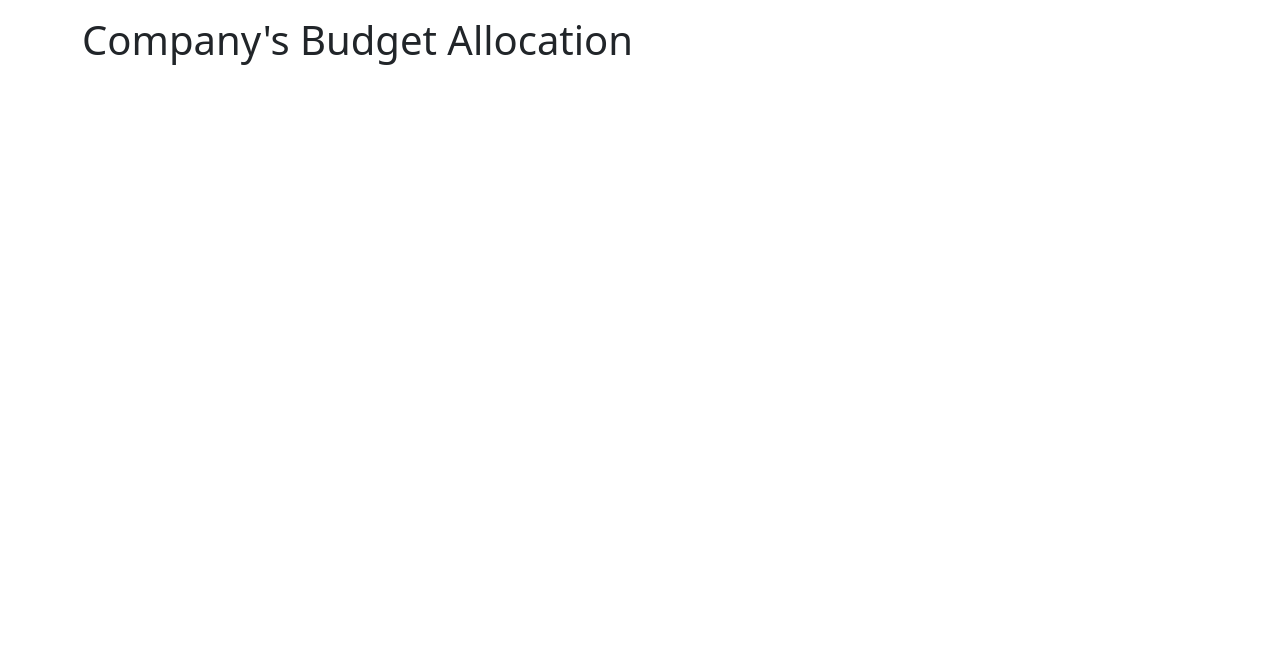
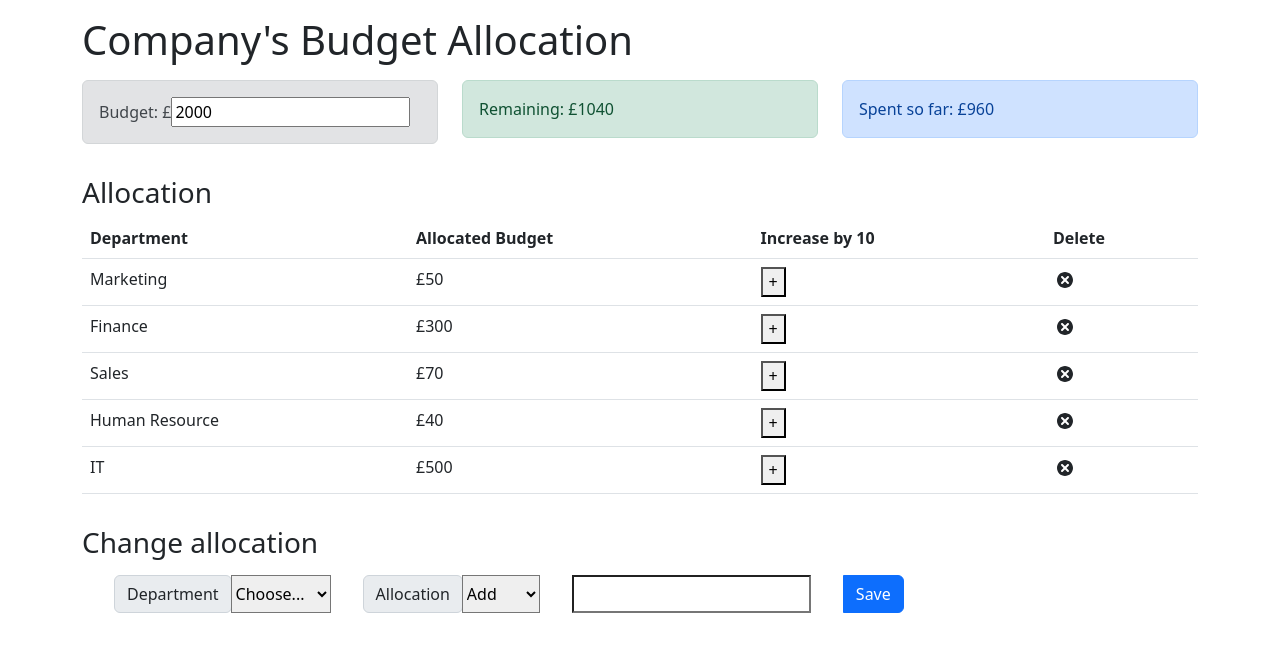
Before and after one commit to Mithrah-98/ejtos-react_budget_app1, a React (Create React App) app: page / in a window 1280 px wide. Shown: the top 652 px of the page. Built offline with nearby package versions, Linux system fonts and the light colour scheme.

Commit message:
Update App.js

```diff
--- a/src/App.js
+++ b/src/App.js
@@ -1,35 +1,44 @@
 import React from 'react';
-
 import 'bootstrap/dist/css/bootstrap.min.css';
 
-//Code to import Budget.js
+import { AppProvider } from './context/AppContext';
 import Budget from './components/Budget';
+import ExpenseTotal from './components/ExpenseTotal';
+import ExpenseList from './components/ExpenseList';
+import AllocationForm from './components/AllocationForm';
+import RemainingBudget from './components/Remaining';
 
-// Add code to import the other components here under
-
-
-import { AppProvider } from './context/AppContext';
 const App = () => {
     return (
         <AppProvider>
             <div className='container'>
                 <h1 className='mt-3'>Company's Budget Allocation</h1>
-                    <div className='row mt-3'>
-                        {/* Add Budget component here under */}
-
-                        {/* Add Remaining component here under */}
-
-                        {/* Add ExpenseTotal component here under */}
-
-                        {/* Add ExpenseList component here under */}
-
-                        {/* Add ExpenseItem component here under */}
-
-                        {/* Add AllocationForm component here under */}
-
+                <div className='row mt-3'>
+                    <div className='col-sm'>
+                        <Budget />
+                    </div>
+                    <div className='col-sm'>
+                        <RemainingBudget />
+                    </div>
+                    <div className='col-sm'>
+                        <ExpenseTotal />
+                    </div>
+                </div>
+                <h3 className='mt-3'>Allocation</h3>
+                <div className='row '>
+                    <div className='col-sm'>
+                        <ExpenseList />
+                    </div>
+                </div>
+                <h3 className='mt-3'>Change allocation</h3>
+                <div className='row mt-3'>
+                    <div className='col-sm'>
+                        <AllocationForm/>
+                    </div>
                 </div>
             </div>
         </AppProvider>
     );
 };
+
 export default App;
```
